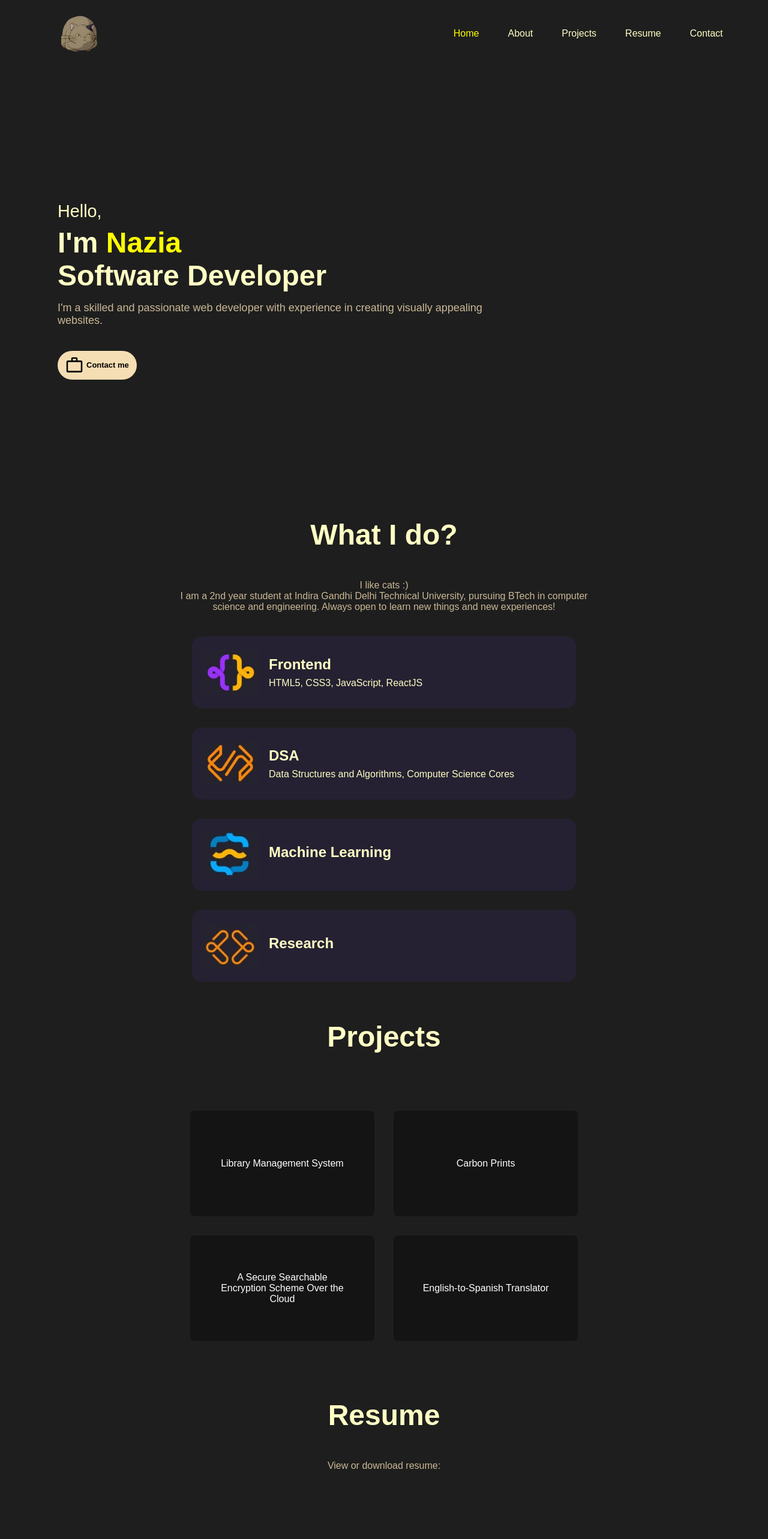
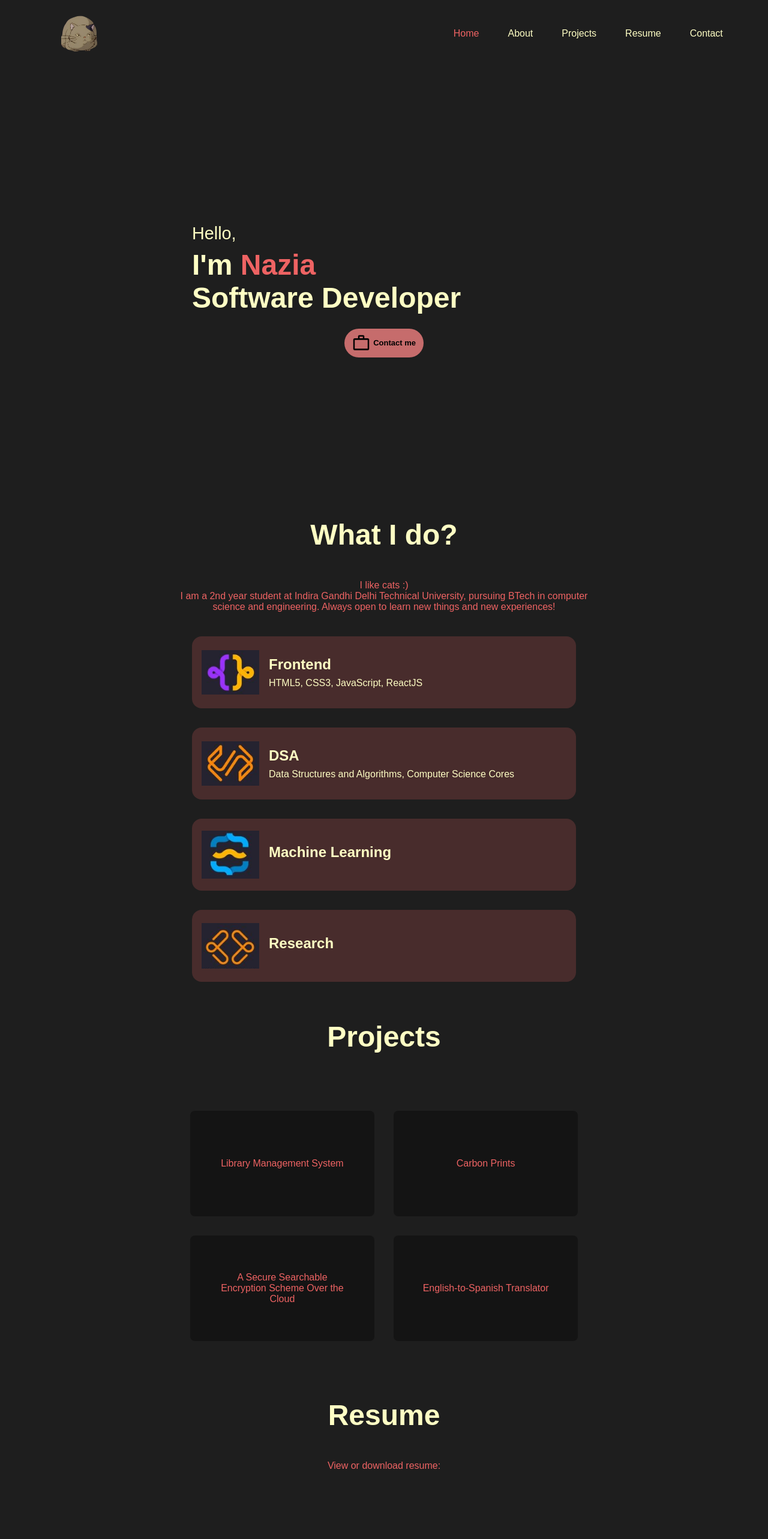
Before and after one commit to Bluesparx/naziahssn, a React (Create React App) app: page / in a window 1280 px wide. Shown: the top 2566 px of the page at 60% size. Built offline with nearby package versions, Linux system fonts and the light colour scheme.

Commit message:
theme update

```diff
--- a/src/App.css
+++ b/src/App.css
@@ -25,7 +25,7 @@
 }
 
 .App-link {
-  color: #61dafb;
+  color: rgb(238, 99, 99);
 }
 
 @keyframes App-logo-spin {
--- a/src/components/About/about.css
+++ b/src/components/About/about.css
@@ -17,7 +17,7 @@
 .abText {
     font-size: 1rem;
     font-weight: 200;
-    color: rgba(245, 222, 179, 0.8);
+    color: rgb(238, 99, 99);
     max-width: 55vw;
     margin-bottom: 1.5rem;
 }
@@ -33,13 +33,13 @@
     height: 15vh;
     display: flex;
     flex-direction: row;
-    background: rgb(37, 33, 50);
+    background: rgb(238, 99, 99, 0.2);
     margin: 1rem;
     padding: 0 1rem;
     border-radius: 1rem;
 }
 .abList:hover {
-    box-shadow: 0 0 1px 2px rgba(245, 222, 179, 0.2);
+    box-shadow: 0 0 1px 2px rgba(245, 222, 179, 0.3);
     transform: scale(1.01);
     transition: 10ms;
 }
--- a/src/components/Contact/contact.css
+++ b/src/components/Contact/contact.css
@@ -17,7 +17,7 @@
 .ctText {
     font-size: 1rem;
     font-weight: 200;
-    color: rgba(245, 222, 179, 0.8);
+    color: rgba(238, 99, 99, 0.8);
     max-width: 55vw;
     margin-bottom: 1.5rem;
 }
@@ -43,12 +43,12 @@
     margin: 0.5rem 0;
     padding: 1rem 1rem;
     background: rgba(255, 255, 255, 0.1);
-    color: rgb(255,255,255);
+    color: rgb(238, 99, 99);
     border: none;
     border-radius: 1rem;
 }
 .swal-overlay {
-    background-color: rgba(245, 222, 179,0.2);
+    background-color: rgba(238, 99, 99, 0.6);
   }
 .Links {
     display: flex;
@@ -71,11 +71,11 @@
     margin: 1rem;
     border: none;
     border-radius: 0.25rem;
-    background: rgba(255, 255, 153,0.75);
+    background: rgb(238, 99, 99);
     padding: 0.5rem 0;
     cursor: pointer;
 }
 .submitBt:hover{
-    background: rgba(255, 255, 153,0.9);
-    color: black;
+    background: rgba(238, 99, 99, 0.8);
+    color: rgba(0, 0, 0, 0.5);
 }
--- a/src/components/Footer/footer.css
+++ b/src/components/Footer/footer.css
@@ -2,7 +2,7 @@
     width: 100vw;
     height: 4rem;
     background: rgb(40,40,40);
-    color: rgb(255, 255, 120);
+    color: rgb(238, 99, 99);
     display: flex;
     align-items: center;
     justify-content: center;
--- a/src/components/Intro/intro.css
+++ b/src/components/Intro/intro.css
@@ -23,6 +23,7 @@
     font-weight: 700;
     display: flex;
     flex-direction: column;
+    align-items: center;
     justify-content: center;
 }
 
@@ -30,23 +31,25 @@
     font-size: 1.8rem;
     font-weight: 200;
     padding-bottom: 0.5rem;
-    width: 60vw;
+    width: 50vw;
 }
-
+.introTxt {
+    width:50vw;
+}
 .name {
-    color: yellow;
+    color: rgb(238, 99, 99);
 }
 
 .introPara {
     font-size: large;
-    color: rgba(245, 222, 179, 0.8);
+    color:rgb(240, 128, 128);
     font-weight: 100;
     width: 60vw;
     padding: 1rem 0;
 }
 
 .btn {
-    background: rgb(245, 222, 179);
+    background: rgb(240, 128, 128, 0.8);
     padding: 0.5rem;
     padding-right: 0.8rem;
     margin: 1.5rem 0;
@@ -58,7 +61,7 @@
     font-weight: 550;
 }
 .btn:hover {
-    background: rgb(255, 224, 168);
+    background: rgb(255, 137, 137);
     transform: scale(1.02);
     transition: 0.3s;
 }
--- a/src/components/Intro/intro.js
+++ b/src/components/Intro/intro.js
@@ -9,7 +9,6 @@ export const intro = () => {
         <div className='introContent'>
             <span className='hello'>Hello,</span>
             <span className='introTxt'>I'm <span className='name'>Nazia</span><br/>Software Developer</span>
-            <p className='introPara' >I'm a skilled and passionate web developer with experience in creating visually appealing websites.</p>
             <Link><button className='btn' onClick={()=>{
               document.getElementById('ctPage').scrollIntoView({behavior: 'smooth'});
             }}><img src={hire} alt="" className='hire'/>Contact me</button></Link>
--- a/src/components/NavBar/navbar.css
+++ b/src/components/NavBar/navbar.css
@@ -24,13 +24,13 @@
 }
 
 .active {
-    color: yellow;
+    color: rgb(238, 99, 99);
 }
 
 .desktopMenuList:hover {
-    color: yellow;
+    color: rgb(238, 99, 99);
     padding-bottom: 0.8rem;
-    border-bottom: 3px solid yellow;
+    border-bottom: 3px solid rgb(238, 99, 99);
     transition: 100ms;
 }
 
@@ -51,16 +51,16 @@
     border-radius: 0.5rem;
 }
 .PhMenu .active {
-    color: wheat;
+    color: rgb(238, 99, 99);
 }
 .MenuList {
     padding: 0.5rem;
     text-align: left;
     cursor: pointer;
-    color: wheat;
+    color: rgb(238, 99, 99);
 }
 .MenuList:hover {
-    background: rgba(255,255,0,0.1);
+    background: rgb(238, 99, 99, 0.1);
     color: white;
 }
 
--- a/src/components/Projects/project.css
+++ b/src/components/Projects/project.css
@@ -42,13 +42,13 @@
 
 .fc .front {
     background: rgb(20,20,20);
-    color: white;
+    color: rgb(238, 99, 99);
     z-index: 2;
     padding: 2.5rem;
 }
 
 .fc .back {
-    background: wheat;
+    background: rgb(238, 99, 99, 0.5);
     color: black;
     transform: rotateY(180deg);
     z-index: 1;
--- a/src/components/Resume/resume.css
+++ b/src/components/Resume/resume.css
@@ -17,7 +17,7 @@
 .rtText {
     font-size: 1rem;
     font-weight: 200;
-    color: rgba(245, 222, 179, 0.8);
+    color: rgb(238, 99, 99);
     max-width: 55vw;
     margin-bottom: 4rem;
 }
@@ -33,7 +33,7 @@
 }
 
 .dwBtn, .vwBtn {
-    background: rgb(245, 222, 179);
+    background: rgb(238, 99, 99, 0.8);
     padding: 1rem 2rem;
     font-size: medium;
     font-weight: 400;
@@ -48,7 +48,7 @@
     margin-left: 5vw;
 }
 .dwBtn:hover ,.vwBtn:hover {
-    box-shadow: 0 0 1px 2px rgba(245, 222, 179, 0.3);
+    box-shadow: 0 0 1px 2px rgb(238, 99, 99, 0.3);
     transform: scale(1.01);
     transition: 10ms;
 }
```
